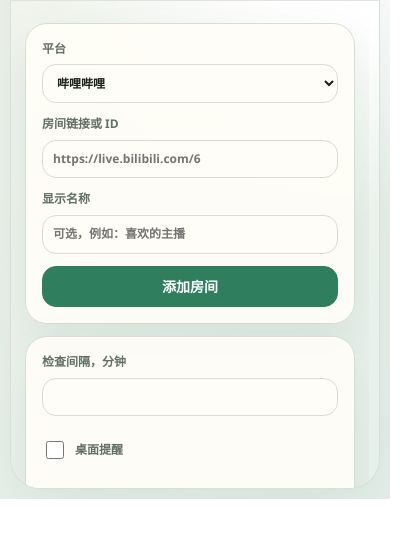
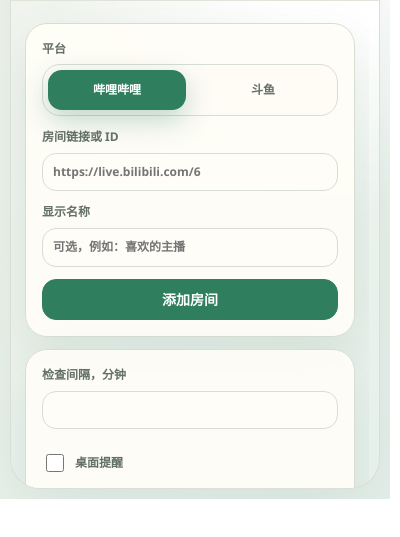
Before and after one commit to AK1116q/live-on-air, a browser extension: page popup.html in a window 400 px wide. Shown: the part 101-638 px from the top of the page. Drawn offline with Linux system fonts and the light colour scheme.

Commit message:
Release v0.1.5 refine platform picker

```diff
--- a/package.json
+++ b/package.json
@@ -1,6 +1,6 @@
 {
   "name": "live-on-air",
-  "version": "0.1.4",
+  "version": "0.1.5",
   "private": true,
   "description": "Local browser extension for Bilibili and Douyu live stream alerts",
   "type": "commonjs",
--- a/popup.css
+++ b/popup.css
@@ -139,6 +139,46 @@ select {
   min-height: 38px;
   padding: 9px 10px;
 }
+.platform-picker {
+  display: grid;
+  grid-template-columns: 1fr 1fr;
+  gap: 8px;
+  width: 100%;
+  border: 1px solid var(--line);
+  border-radius: 18px;
+  background: color-mix(in srgb, var(--surface) 70%, transparent);
+  padding: 5px;
+}
+.platform-radio {
+  position: absolute;
+  inline-size: 1px;
+  block-size: 1px;
+  opacity: 0;
+  pointer-events: none;
+}
+.platform-option {
+  align-items: center;
+  cursor: pointer;
+  display: flex;
+  justify-content: center;
+  min-height: 40px;
+  border-color: transparent;
+  border-radius: 14px;
+  background: transparent;
+  color: var(--muted);
+  font-weight: 750;
+}
+.platform-option:hover {
+  background: color-mix(in srgb, var(--accent) 10%, transparent);
+  border-color: transparent;
+  color: var(--text);
+}
+.platform-radio:checked + .platform-option {
+  background: var(--accent);
+  border-color: var(--accent);
+  color: white;
+  box-shadow: 0 10px 28px color-mix(in srgb, var(--accent) 30%, transparent);
+}
 .check {
   align-items: center;
   display: flex;
@@ -184,6 +224,7 @@ button:disabled {
   border-color: var(--accent);
   color: var(--text);
 }
+.platform-radio:focus-visible + .platform-option,
 button:focus-visible,
 input:focus-visible,
 select:focus-visible {
--- a/popup.html
+++ b/popup.html
@@ -23,12 +23,43 @@
         <div class="scroll-shell">
           <section class="panel">
             <form id="add">
-              <label>
+              <label class="wide">
                 平台
-                <select id="platform">
-                  <option value="bilibili">哔哩哔哩</option>
-                  <option value="douyu">斗鱼</option>
-                </select>
+                <div
+                  class="platform-picker"
+                  role="radiogroup"
+                  aria-label="平台"
+                >
+                  <input
+                    id="platform-bilibili"
+                    class="platform-radio"
+                    type="radio"
+                    name="platform"
+                    value="bilibili"
+                    checked
+                  />
+                  <label
+                    class="platform-option"
+                    data-platform="bilibili"
+                    for="platform-bilibili"
+                  >
+                    哔哩哔哩
+                  </label>
+                  <input
+                    id="platform-douyu"
+                    class="platform-radio"
+                    type="radio"
+                    name="platform"
+                    value="douyu"
+                  />
+                  <label
+                    class="platform-option"
+                    data-platform="douyu"
+                    for="platform-douyu"
+                  >
+                    斗鱼
+                  </label>
+                </div>
               </label>
               <label class="wide">
                 房间链接或 ID
--- a/popup.js
+++ b/popup.js
@@ -93,7 +93,7 @@ $("add").onsubmit = async (event) => {
     status("正在添加前检查房间...");
     await send({
       type: "add",
-      platform: $("platform").value,
+      platform: document.querySelector('input[name="platform"]:checked').value,
       input: $("room").value,
       label: $("label").value,
     });
```
Also changed, not shown: docs/VALIDATION.md (+2 -2 lines), test/popup-css.test.js (+6 -0 lines), CHANGELOG.md, docs/mobile.png, docs/screenshot.png, manifest.json.
